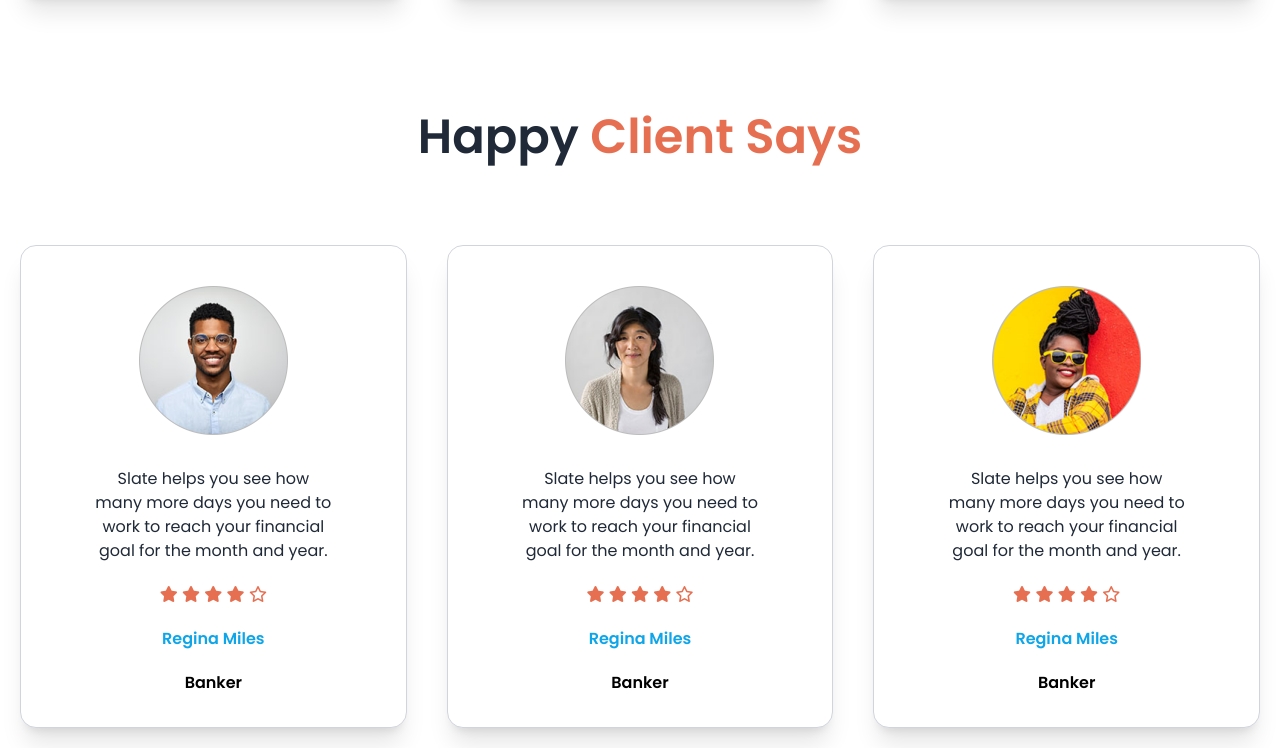
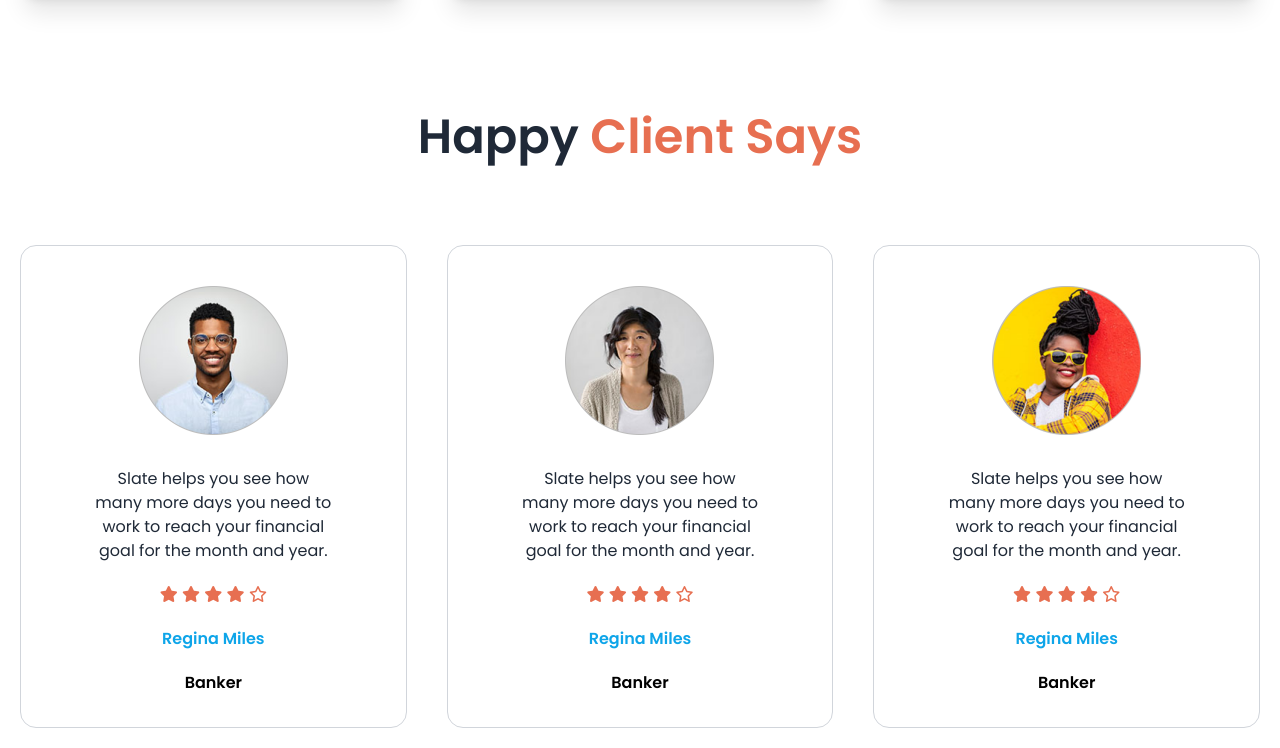
Before and after one commit to webmehedi99/biker-zonewith-daisyui, a plain HTML site: page index.html in a window 1280 px wide. Shown: the part 2006-2754 px from the top of the page. Drawn offline with nearby package versions, Linux system fonts and the light colour scheme.

Commit message:
make some important changes

```diff
--- a/index.html
+++ b/index.html
@@ -247,7 +247,7 @@
           </section>
           <!-- card section -->
            <div class="grid sm:grid-cols-1 p-5 md:grid-cols-2 lg:grid-cols-3 gap-10">
-            <div class="card bg-base-100 border mt-16 border-gray-300  shadow-xl">
+            <div class="card bg-base-100 border mt-16 border-gray-300  ">
               <figure class="px-10 pt-10">
                 <img class="w-[149px] h-[149px]" src="images/others/user-1.png" alt="">
               </figure>
@@ -264,7 +264,7 @@
                 <h3 class="text-black font-semibold">Banker</h3>
               </div>
             </div>
-            <div class="card bg-base-100 border mt-16 border-gray-300  shadow-xl">
+            <div class="card bg-base-100 border mt-16 border-gray-300  ">
               <figure class="px-10 pt-10">
                 <img class="w-[149px] h-[149px]" src="images/others/user-2.png" alt="">
               </figure>
@@ -284,7 +284,7 @@
                 <h3 class="text-black font-semibold">Banker</h3>
               </div>
             </div>
-            <div class="card bg-base-100 border mt-16 border-gray-300  shadow-xl">
+            <div class="card bg-base-100 border mt-16 border-gray-300  ">
               <figure class="px-10 pt-10">
                 <img class="w-[149px] h-[149px]" src="images/others/user-3.png" alt="">
               </figure>
```
